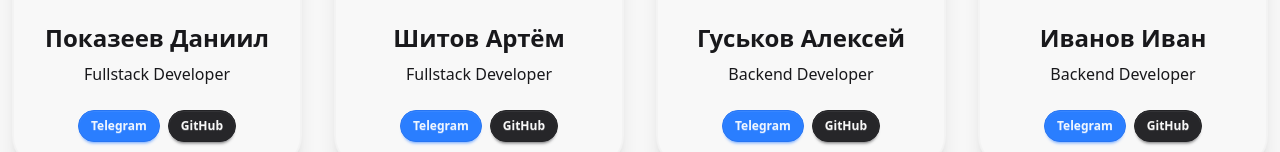
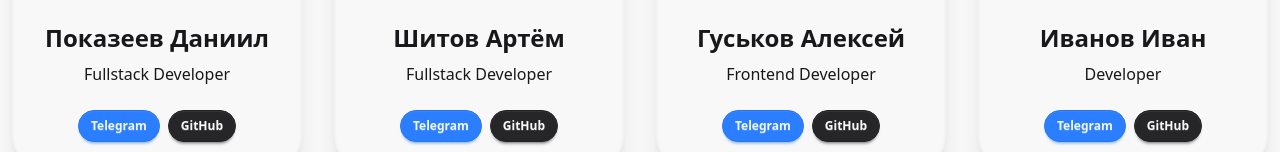
Before and after one commit to MeKiGiWi/mai_py_proj, a React (Vite) app in the folder frontend/: page /about in a window 1280 px wide. Shown: the part 904-1056 px from the top of the page. Built offline with nearby package versions, Linux system fonts and the light colour scheme; no server answers.

Commit message:
changed roles for 2 devs

```diff
--- a/frontend/src/pages/AboutTeamPage/AboutTeamPage.tsx
+++ b/frontend/src/pages/AboutTeamPage/AboutTeamPage.tsx
@@ -41,13 +41,13 @@ export default function AboutTeamPage() {
     },
     {
       name: 'Гуськов Алексей',
-      role: 'Backend Developer',
+      role: 'Frontend Developer',
       github: 'https://github.com/thebestprincess',
       telegram: 'https://t.me/the_best_pr1ncess',
     },
     {
       name: 'Иванов Иван',
-      role: 'Backend Developer',
+      role: 'Developer',
       github: 'https://github.com/WhySoBor1ng',
       telegram: 'https://t.me/whysobor1ng',
     },
```
